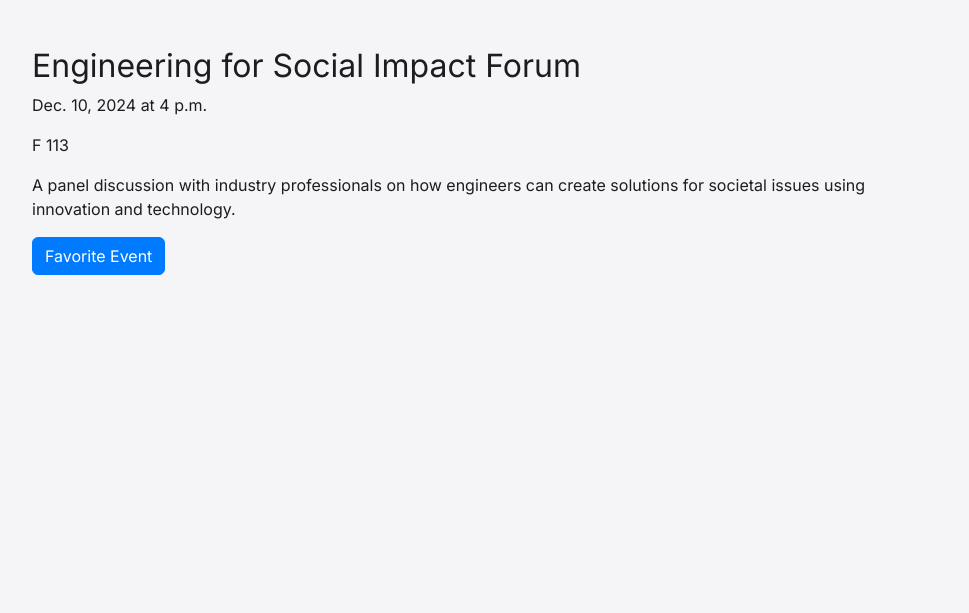
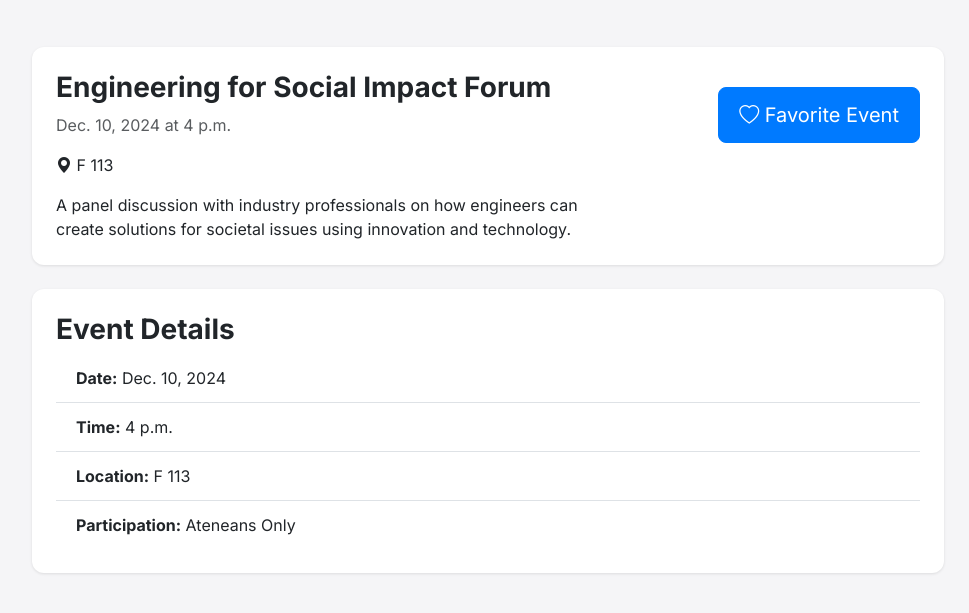
Before and after one commit to nellbert-admu/Aloe-Hub, a Django app: page /events/2/ in a window 1280 px wide. Shown: the part 57-670 px from the top of the page, without its empty margins (152-1121 px from the left). Run offline with Django 5.2, Linux system fonts and the light colour scheme; a user stored in the database is signed in; data comes from the database, SQL or seed files in the repository; both versions use the stored data as it was after the commit.

Commit message:
save new design

```diff
--- a/static/css/styles.css
+++ b/static/css/styles.css
@@ -1,4 +1,3 @@
-
 @import url('https://fonts.googleapis.com/css2?family=Inter:wght@400;700&display=swap');
 
 body {
@@ -46,3 +45,23 @@ body {
     background-color: #343a40;
     border-color: #343a40;
 }
+
+.card-title {
+    font-size: 1.75rem;
+    font-weight: 700;
+}
+
+.card-text {
+    font-size: 1rem;
+    line-height: 1.5;
+}
+
+.list-group-item {
+    font-size: 1rem;
+    padding: 0.75rem 1.25rem;
+}
+
+.btn-lg {
+    padding: 0.75rem 1.25rem;
+    font-size: 1.25rem;
+}
--- a/templates/base.html
+++ b/templates/base.html
@@ -7,46 +7,14 @@
     <title>{% block title %}ALOE Hub{% endblock %}</title>
     <!-- Bootstrap CSS -->
     <link href="https://cdn.jsdelivr.net/npm/bootstrap@5.3.2/dist/css/bootstrap.min.css" rel="stylesheet">
+    <!-- Bootstrap Icons CSS -->
+    <link href="https://cdnjs.cloudflare.com/ajax/libs/bootstrap-icons/1.8.1/font/bootstrap-icons.min.css" rel="stylesheet">
     <!-- Custom CSS -->
     <link href="{% static 'css/styles.css' %}" rel="stylesheet">
     <style>
         @import url('https://fonts.googleapis.com/css2?family=Inter:wght@400;700&display=swap');
         body {
             font-family: 'Inter', sans-serif;
-            background-color: #f5f5f7;
-            color: #1d1d1f;
-            padding-top: 56px; /* Adjust for fixed navbar */
-        }
-        .navbar {
-            background-color: #ffffff;
-            border-bottom: 1px solid #d1d1d6;
-        }
-        .navbar-brand {
-            font-weight: 700;
-        }
-        .btn-primary {
-            background-color: #007aff;
-            border-color: #007aff;
-        }
-        .btn-primary:hover {
-            background-color: #0056b3;
-            border-color: #0056b3;
-        }
-        .card {
-            border: none;
-            border-radius: 12px;
-            box-shadow: 0 1px 3px rgba(0, 0, 0, 0.1);
-        }
-        .card-body {
-            padding: 1.5rem;
-        }
-        .container {
-            max-width: 960px;
-        }
-        .btn-outline-dark:hover {
-            color: #fff;
-            background-color: #343a40;
-            border-color: #343a40;
         }
     </style>
 </head>
--- a/templates/events/event_detail.html
+++ b/templates/events/event_detail.html
@@ -3,24 +3,44 @@
 {% block title %}{{ event.title }}{% endblock %}
 
 {% block content %}
-    <div class="container">
-        <h2>{{ event.title }}</h2>
-        <p>{{ event.date }} at {{ event.time }}</p>
-        <p>{{ event.location }}</p>
-        <p>{{ event.description }}</p>
-
+<div class="container mt-5">
+    <div class="card mb-4">
+        <div class="card-body">
+            <div class="row">
+                <div class="col-md-8">
+                    <h2 class="card-title">{{ event.title }}</h2>
+                    <p class="card-text text-muted">{{ event.date }} at {{ event.time }}</p>
+                    <p class="card-text"><i class="bi bi-geo-alt-fill"></i> {{ event.location }}</p>
+                    <p class="card-text">{{ event.description }}</p>
+                </div>
+                <div class="col-md-4 text-end">
                     {% if user.is_authenticated %}
                         <form method="post" action="{% url 'favorite-event' event.id %}">
                             {% csrf_token %}
                             <input type="hidden" name="event_id" value="{{ event.id }}">
-                <button type="submit" class="btn btn-primary">
+                            <button type="submit" class="btn btn-primary btn-lg mt-3">
                                 {% if user in event.favorited_by.all %}
-                        Unfavorite Event
+                                    <i class="bi bi-heart-fill"></i> Unfavorite Event
                                 {% else %}
-                        Favorite Event
+                                    <i class="bi bi-heart"></i> Favorite Event
                                 {% endif %}
                             </button>
                         </form>
                     {% endif %}
                 </div>
+            </div>
+        </div>
+    </div>
+    <div class="card mb-4">
+        <div class="card-body">
+            <h4 class="card-title">Event Details</h4>
+            <ul class="list-group list-group-flush">
+                <li class="list-group-item"><strong>Date:</strong> {{ event.date }}</li>
+                <li class="list-group-item"><strong>Time:</strong> {{ event.time }}</li>
+                <li class="list-group-item"><strong>Location:</strong> {{ event.location }}</li>
+                <li class="list-group-item"><strong>Participation:</strong> {{ event.get_participation_display }}</li>
+            </ul>
+        </div>
+    </div>
+</div>
 {% endblock %}
```
Also changed, not shown: db.sqlite3, static/css/bootstrap.min.css (deleted). Lines whose indentation alone changed are shown as unchanged.
